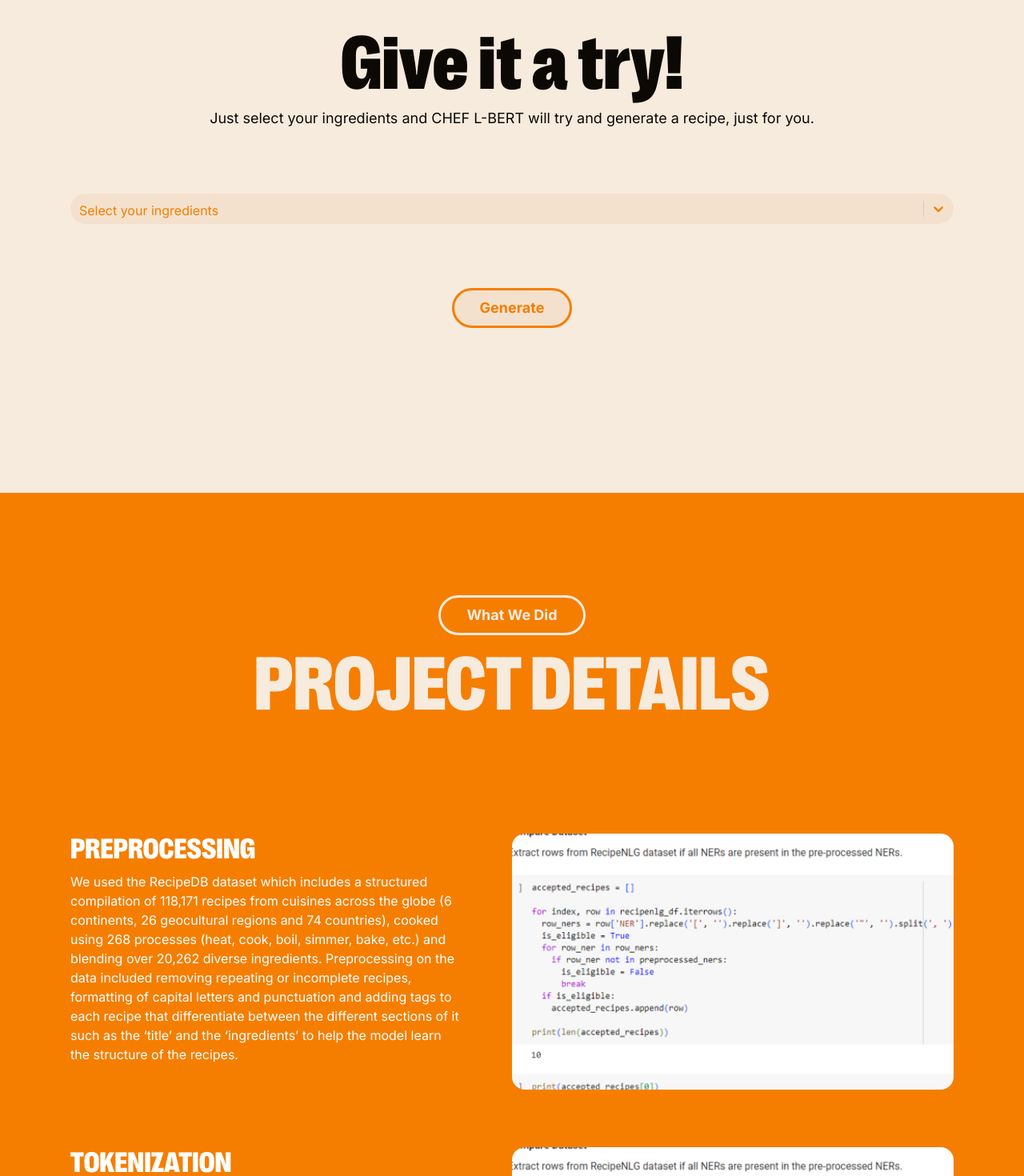
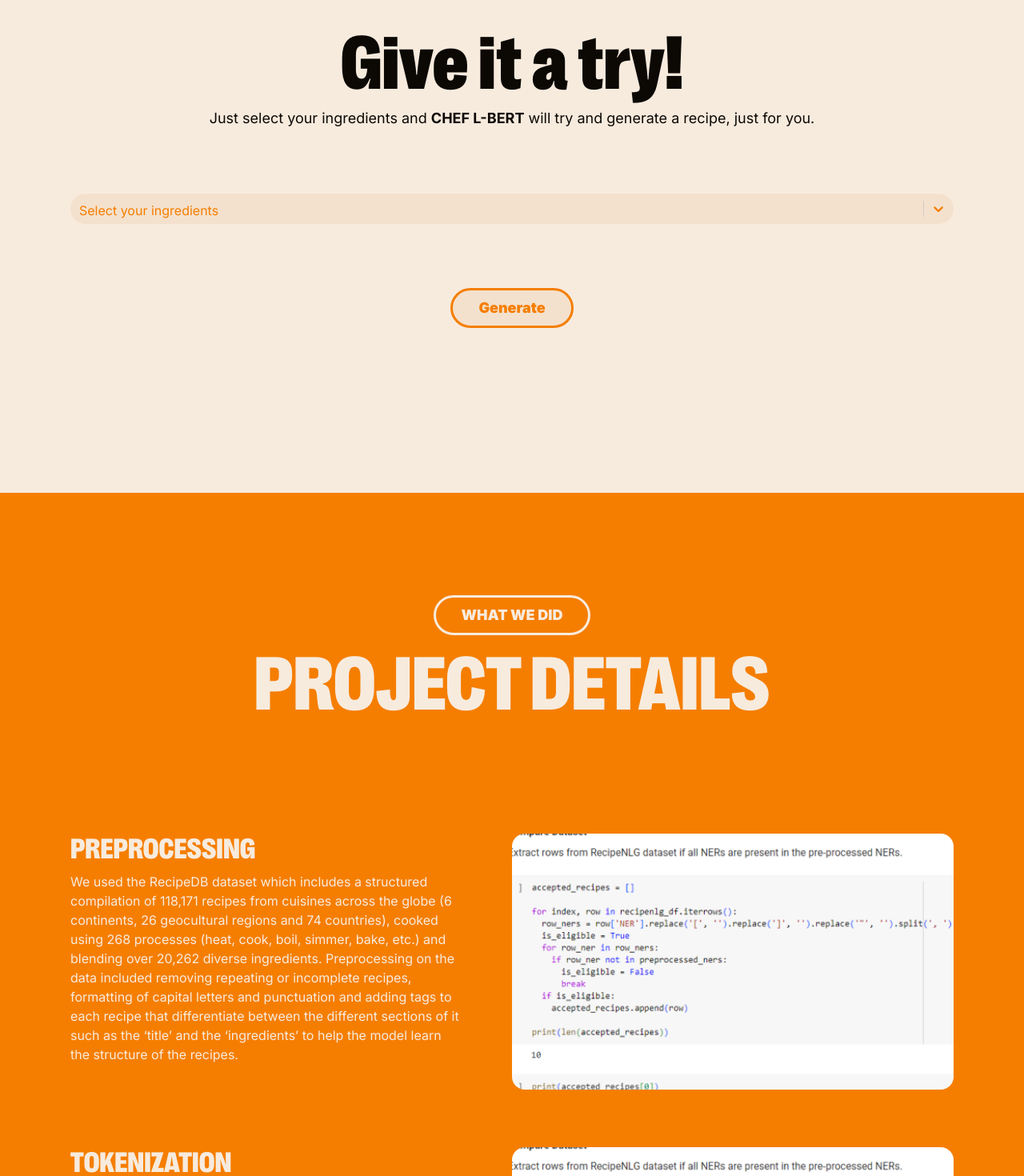
Before and after one commit to iyabc/chef-gru-frontend, a Next.js app: page / in a window 1280 px wide. Shown: the part 1080-2550 px from the top of the page at 80% size. Built offline with nearby package versions, Linux system fonts and the light colour scheme.

Commit message:
refactor: minor changes

```diff
--- a/src/components/HomePage/HomePage.tsx
+++ b/src/components/HomePage/HomePage.tsx
@@ -37,7 +37,7 @@ const HomePage = () => {
             <div className="container py-20">
               {projectDetails.map(
                 (project: ProjectDetailsType, index: number) => (
-                  <div className="my-16">
+                  <div className="my-16" key={index}>
                     <ProjectDetailCard
                       title={project.title}
                       body={project.body}
--- a/src/components/HomePage/ModelSection.tsx
+++ b/src/components/HomePage/ModelSection.tsx
@@ -27,7 +27,8 @@ const ModelSection = React.forwardRef<HTMLDivElement>((props, ref) => {
           Give it a try!
         </h2>
         <p className="text-sm md:text-lg">
-          Just select your ingredients and CHEF L-BERT will try and generate a
+          Just select your ingredients and{' '}
+          <span className="font-bold">CHEF L-BERT</span> will try and generate a
           recipe, just for you.
         </p>
       </div>
--- a/src/components/ui/MainButton.tsx
+++ b/src/components/ui/MainButton.tsx
@@ -15,7 +15,7 @@ const buttonVariants = cva(
       },
       isButton: {
         true: 'hover:scale-95 duration-300 ease-in-out cursor-pointer',
-        false: 'cursor-default',
+        false: 'cursor-default uppercase',
       },
     },
   }
@@ -39,7 +39,7 @@ const MainButton: FC<ButtonProps> = ({
       className={buttonVariants({ variant, isButton })}
       onClick={handleOnClick}
     >
-      <p className="capitalize font-bold text-xs sm:text-sm md:text-base lg:text-lg">
+      <p className="font-black text-xs sm:text-sm md:text-base lg:text-lg">
         {text}
       </p>
     </button>
--- a/src/components/ui/NavigationBar.tsx
+++ b/src/components/ui/NavigationBar.tsx
@@ -17,21 +17,16 @@ const NavigationBar: React.FC<NavigationBarProps> = ({ sectionRef }) => {
       (entries) => {
         const [entry] = entries;
         setAreSectionsVisible(entry.isIntersecting);
-        console.log('is intersecting: ', entry.isIntersecting);
       },
       {
         threshold: 0.1,
       }
     );
 
-    if (sectionRef.current) {
-      observer.observe(sectionRef.current);
-    }
+    observer.observe(sectionRef.current!);
 
     return () => {
-      if (sectionRef.current) {
-        observer.unobserve(sectionRef.current);
-      }
+      observer.unobserve(sectionRef?.current!);
     };
   }, []);
 
--- a/src/components/ui/ProjectDetailCard.tsx
+++ b/src/components/ui/ProjectDetailCard.tsx
@@ -14,7 +14,7 @@ const ProjectDetailCard: React.FC<ProjectDetailCardProps> = ({
   imageUrl,
 }) => {
   return (
-    <div className="grid justify-between items-center grid-cols-1 lg:grid-cols-2 text-white">
+    <div className="grid justify-between items-center grid-cols-1 lg:grid-cols-2 text-background">
       <div className="mb-9 lg:mr-16">
         <p className="font-rightGroteskCompactBlack text-2xl lg:text-4xl font-medium uppercase mb-3">
           {title}
```
